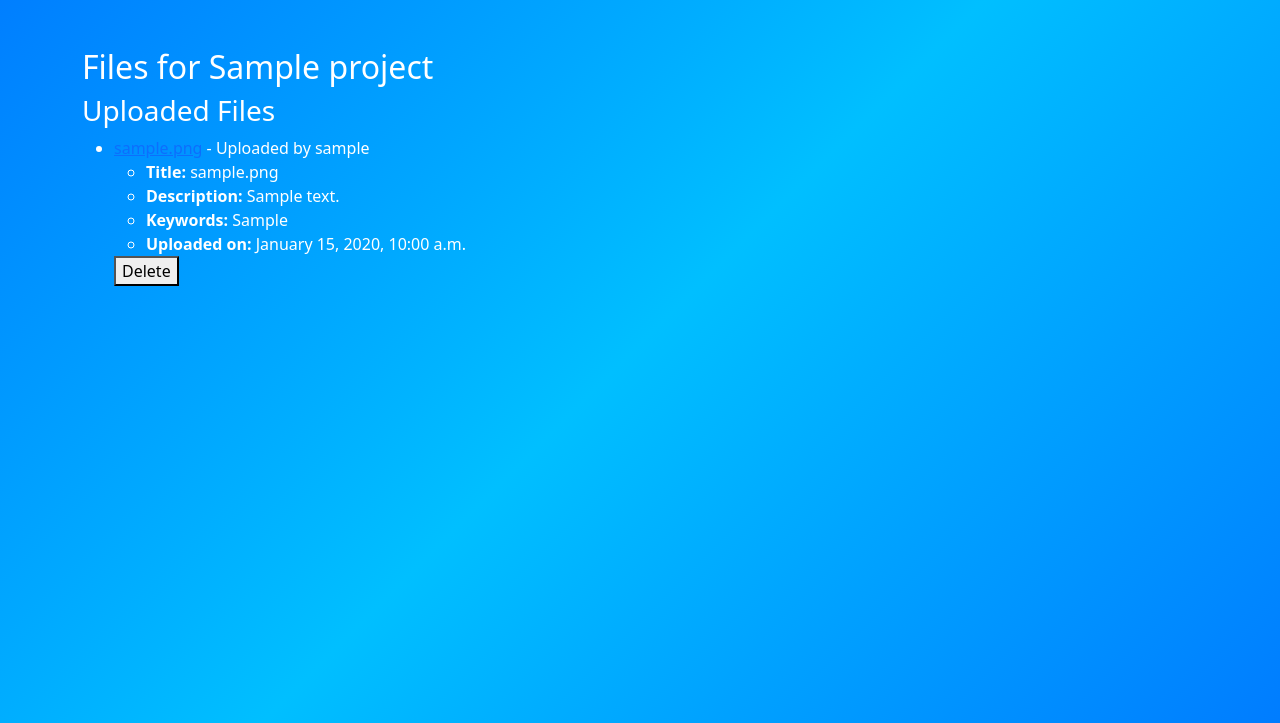
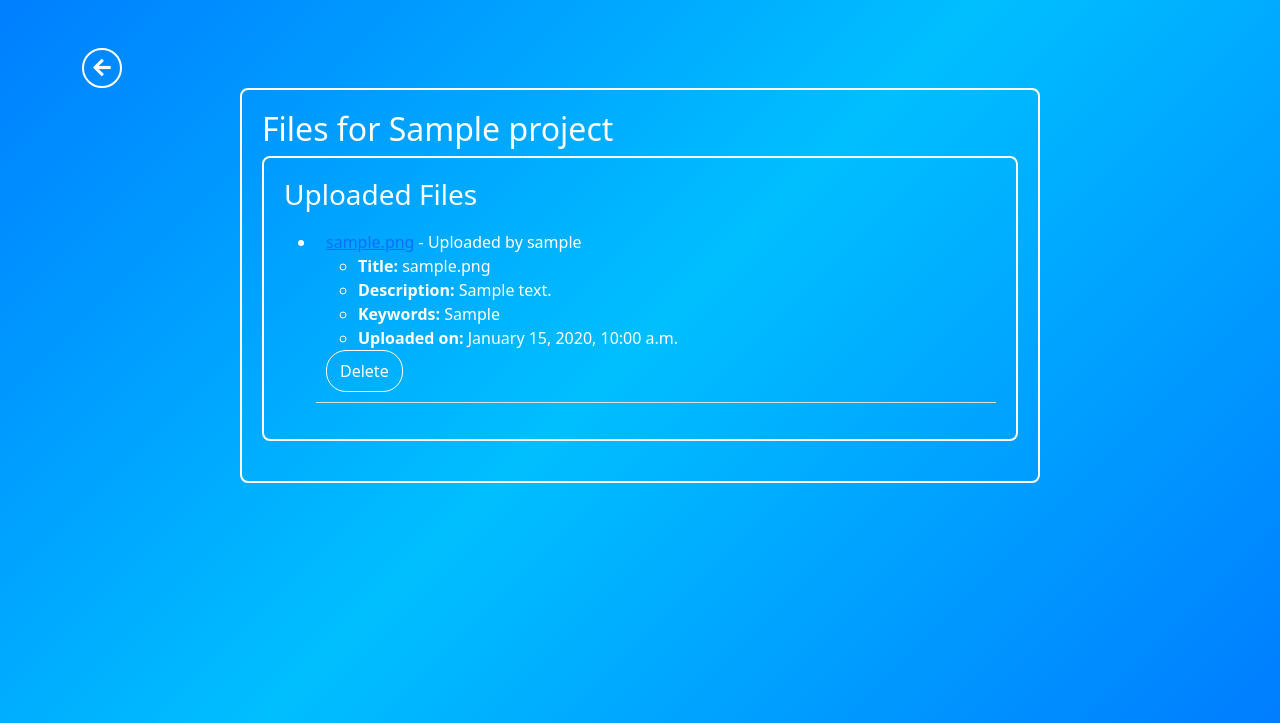
Before and after one commit to tinaxvu/Project-Manager, a Django app: page /projects/1/files/ in a window 1280 px wide. Shown: the part 56-779 px from the top of the page. Run offline with Django 4.2, Linux system fonts and the light colour scheme; a user stored in the database is signed in; tables that the repository leaves empty hold one stand-in row (values such as "Sample post"); data that the repository does not hold is empty; some libraries are stand-ins or nearby versions.

Commit message:
some ui for upload files + back button

```diff
--- a/projects/templates/specific_pages/files.html
+++ b/projects/templates/specific_pages/files.html
@@ -3,17 +3,104 @@
 {% block title %}Files for {{ project.name }}{% endblock %}
 
 {% block content %}
+<a href="{% url 'projects:project-detail' project.id %}" class="back-button">
+    <i class="fas fa-arrow-left"></i>
+</a>
+<div class="files-container">
 <h2>Files for {{ project.name }}</h2>
+
+<head>
+    <link rel="stylesheet" href="https://cdnjs.cloudflare.com/ajax/libs/font-awesome/5.15.4/css/all.min.css">
+</head>
+
+<style>
+    .files-container {
+        max-width: 800px;
+        margin: 0 auto;
+        padding: 20px;
+        background: transparent;
+        border-radius: 8px;
+        border: 2px solid #ffffff;
+    }
+    .form-container, .filter-container, .files-container {
+        margin-bottom: 20px;
+    }
+    .form-group {
+        margin-bottom: 15px;
+    }
+    .input-field, .textarea-field {
+        width: 100%;
+        padding: 10px;
+        margin: 5px 0;
+        border: 1px solid #ccc;
+        border-radius: 4px;
+    }
+    .btn {
+        background-color: transparent;
+        color: #fff;
+        padding: 8px 13px;
+        border: 1px solid #fff;
+        border-radius: 4px;
+        cursor: pointer;
+        border-radius: 20px;
+    }
+    .btn:hover {
+        background-color: rgba(255, 255, 255, 0.2);
+        color: white;
+    }
+    .checkbox-label {
+        margin-right: 15px;
+    }
+    .file-item {
+        padding: 10px;
+        border-bottom: 1px solid #ddd;
+    }
+    .file-link {
+        font-weight: bold;
+        color: #ffffff;
+        text-decoration: none;
+    }
+    .file-link:hover {
+        text-decoration: underline;
+    }
+    .btn-upload {
+        background-color: transparent;
+        color: #fff;
+        padding: 8px 13px;
+        border: 1px solid white;
+        border-radius: 4px;
+        cursor: pointer;
+    }
+    .back-button {
+    display: inline-flex;
+    align-items: center;
+    justify-content: center;
+    width: 40px;
+    height: 40px;
+    border: 2px solid white;
+    border-radius: 50%;
+    background-color: transparent;
+    color: white;
+    font-size: 20px;
+    text-decoration: none;
+    transition: background-color 0.3s ease, color 0.3s ease;
+    }
+    .back-button:hover {
+    background-color: rgba(255, 255, 255, 0.2);
+    color: white;
+    }
+</style>
 
 <!-- File Upload Form -->
 {% if user.permission_level != 'admin' %}
+<div class="form-container">
 <form method="POST" action="{% url 'projects:project_files' project.id %}" enctype="multipart/form-data">
     {% csrf_token %}
     <label for="file">Select file:</label>
     <input type="file" name="file" id="file" required>
 
     <!-- Metadata Fields -->
-    <div>
+    <div class="form-group">
         <ul>
             <li>
                 <label for="file_title">File Title:</label>
@@ -29,10 +116,12 @@
             </li>
         </ul>
     </div>
-    <button type="submit">Upload</button>
+    <button type="submit" class="btn upload-btn">Upload</button>
 </form>
+</div>
 
 <!-- Tag Filter Interface -->
+<div class="filter-container">
 <h3>Filter by Tags</h3>
 <form method="GET" action="{% url 'projects:project_files' project.id %}">
     {% csrf_token %}
@@ -44,14 +133,16 @@
             </label>
         {% endfor %}
     </div>
-    <button type="submit">Filter</button>
+    <button type="submit" class="btn">Filter</button>
 </form>
+</div>
 {% endif %}
 <!-- List of Uploaded Files with Metadata -->
+<div class="files-container">
 <h3>Uploaded Files</h3>
 <ul>
     {% for file, url in files.items %}
-    <li>
+    <li class="file-item">
         <a href="{% url 'projects:view_file' project.id file.id %}">{{ file.file.name }}</a> - Uploaded by {{ file.uploaded_by }}
 
         <ul>
@@ -64,7 +155,7 @@
         {% if user.permission_level == 'admin' %}
         <form method="POST" action="{% url 'projects:delete-file' project.id file.id %}" style="display:inline;">
             {% csrf_token %}
-            <button type="submit" onclick="return confirm('Are you sure you want to delete this file?');">Delete</button>
+            <button type="submit" class="btn btn-danger" onclick="return confirm('Are you sure you want to delete this file?');">Delete</button>
         </form>
         {% endif %}
     </li>
@@ -72,4 +163,6 @@
     <li>No files uploaded yet.</li>
     {% endfor %}
 </ul>
+</div>
+</div>
 {% endblock %}
```
